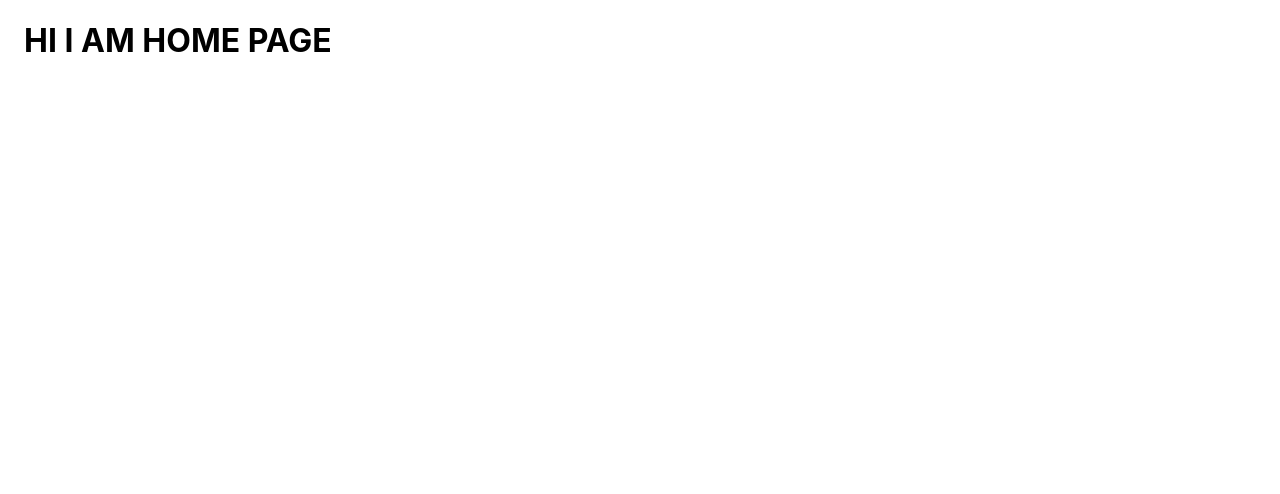
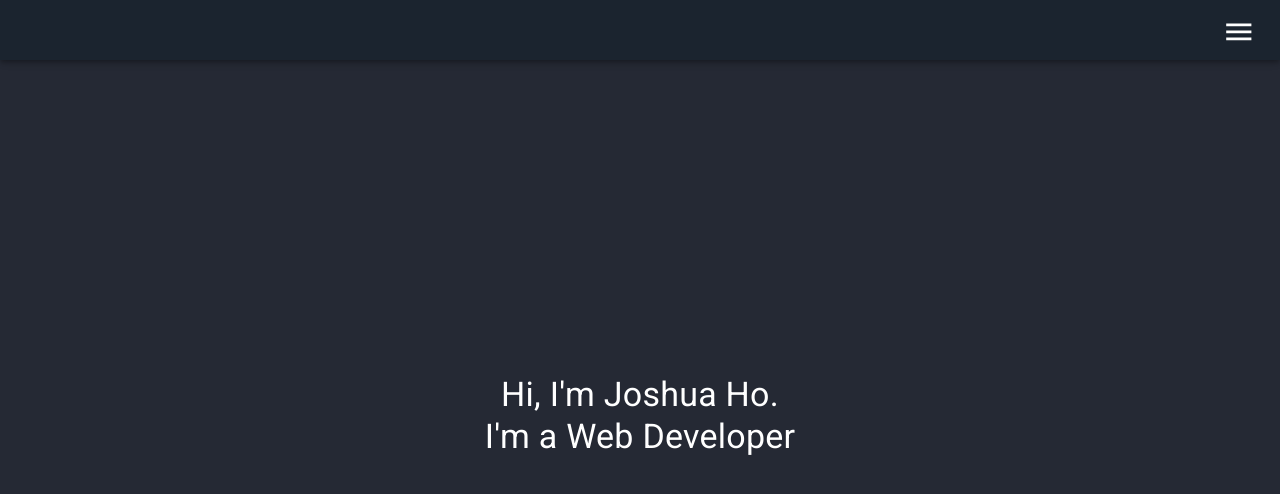
Before and after one commit to ricecreamdude/joshuaho.me, a React (Create React App) app: page / in a window 1280 px wide. Shown: the top 494 px of the page. Built offline with nearby package versions, Linux system fonts and the light colour scheme.

Commit message:
Updated header and hero

```diff
--- a/package.json
+++ b/package.json
@@ -4,6 +4,7 @@
   "private": true,
   "dependencies": {
     "@material-ui/core": "^4.11.0",
+    "@material-ui/icons": "^4.9.1",
     "@testing-library/jest-dom": "^4.2.4",
     "@testing-library/react": "^9.5.0",
     "@testing-library/user-event": "^7.2.1",
--- a/src/App.js
+++ b/src/App.js
@@ -1,16 +1,15 @@
 import React from 'react';
 
-import { Container } from '@material-ui/core';
+import { Box } from '@material-ui/core';
 
 import Home from './views/Home';
 
 function App() {
-
   return (
-    <Container>
+    <Box>
+      {/* We will use this area to route to different pages in the future */}
       <Home />
-
-    </Container>
+    </Box>
   );
 
 }
--- /dev/null
+++ b/src/components/Header/Header.js
@@ -0,0 +1,41 @@
+import React from 'react';
+
+import { AppBar, Toolbar, IconButton } from '@material-ui/core';
+import MenuIcon from '@material-ui/icons/Menu';
+
+import { makeStyles } from '@material-ui/core/styles'
+
+const useStyles = makeStyles({
+    root:{
+        height:"60px",
+        backgroundColor: "#1B242F"
+    },
+    toolbar:{
+        display: "flex",
+        justifyContent:"flex-end",
+    },
+    button:{
+        width:"1.4em",
+        height:"1.4em",
+    }
+
+})
+
+function Header(){
+
+    const classes = useStyles();
+
+    return(
+        <div>
+            <AppBar position="fixed" className={classes.root}>
+                <Toolbar className={classes.toolbar}>
+                    <IconButton edge="end" className={classes.menuButton} color="inherit" aria-label="menu">
+                        <MenuIcon m={4} className={classes.button}/>
+                    </IconButton>
+                </Toolbar>
+            </AppBar>
+        </div>
+    )
+}
+
+export default Header;
--- /dev/null
+++ b/src/components/Hero/Hero.js
@@ -0,0 +1,34 @@
+import React from 'react';
+
+import { Container, Box } from '@material-ui/core';
+import Typography from '@material-ui/core/Typography';
+import { makeStyles } from '@material-ui/core/styles';
+
+const useStyles = makeStyles( {
+    root:{
+        textAlign: "center",
+        height: "100vh",
+        paddingTop: "16px",
+        backgroundColor: "#252934",
+        color: "white"
+    },
+
+} );
+
+function Hero(){
+
+    const classes = useStyles();
+
+    return(
+        <Box display="flex" className={classes.root} alignItems="center">
+            <Container maxWidth="sm">
+                <Typography component="h1" variant="h4" >
+                    Hi, I'm Joshua Ho. <br />
+                    I'm a Web Developer
+                </Typography>
+             </Container>
+        </Box>
+    )
+}
+
+export default Hero;
--- a/src/views/Home.js
+++ b/src/views/Home.js
@@ -1,11 +1,17 @@
 import React from 'react';
+
+import { Box } from '@material-ui/core'
+
+import Hero from '../components/Hero/Hero';
+import Header from '../components/Header/Header'
 
 function Home(){
 
     return(
-        <div>
-            <h1>HI I AM HOME PAGE</h1>
-        </div>
+        <Box>
+            <Header/>
+            <Hero />
+        </Box>
     )
 
 };
```
Also changed, not shown: src/App.css (deleted, +0 -38 lines), 2 other files (tests, documents, lock files or other folders).
